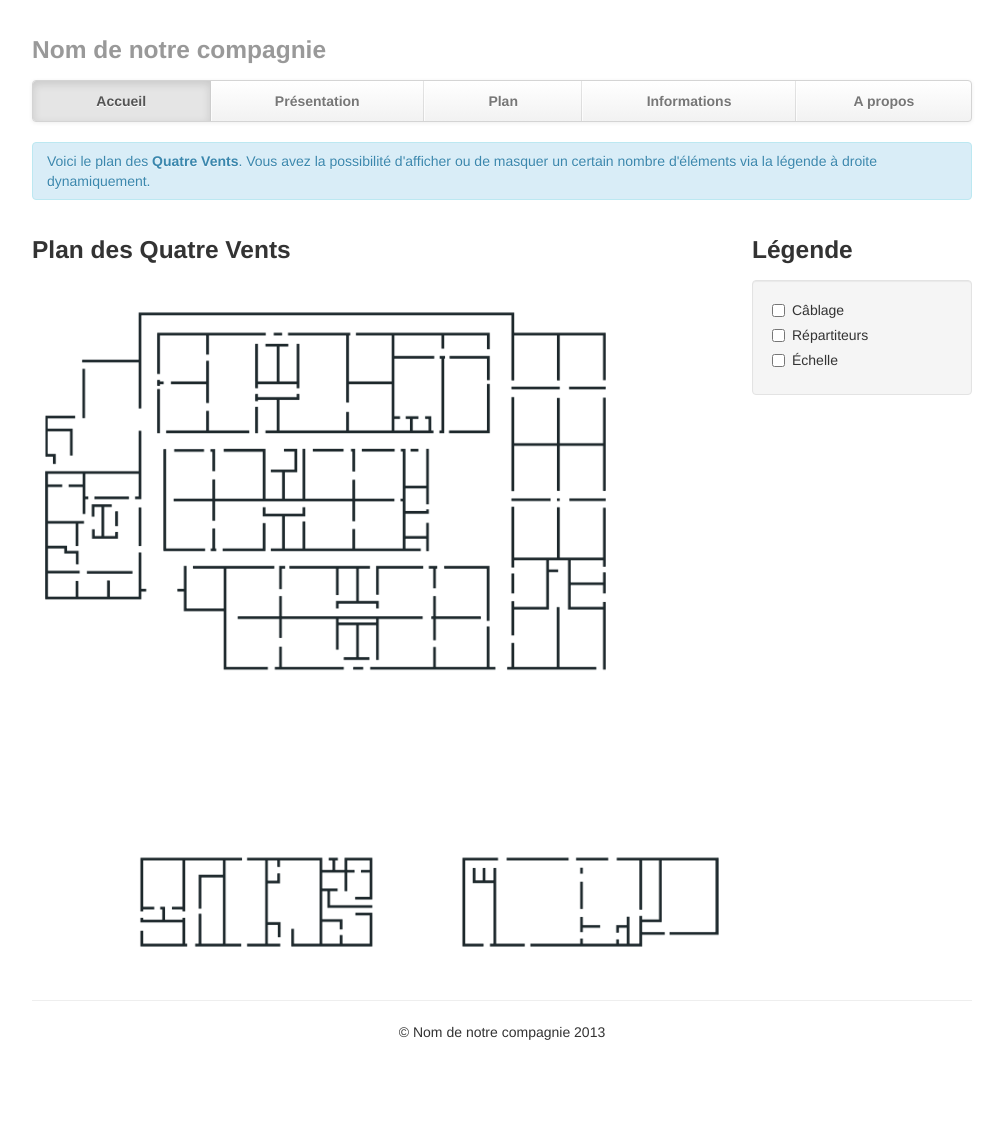
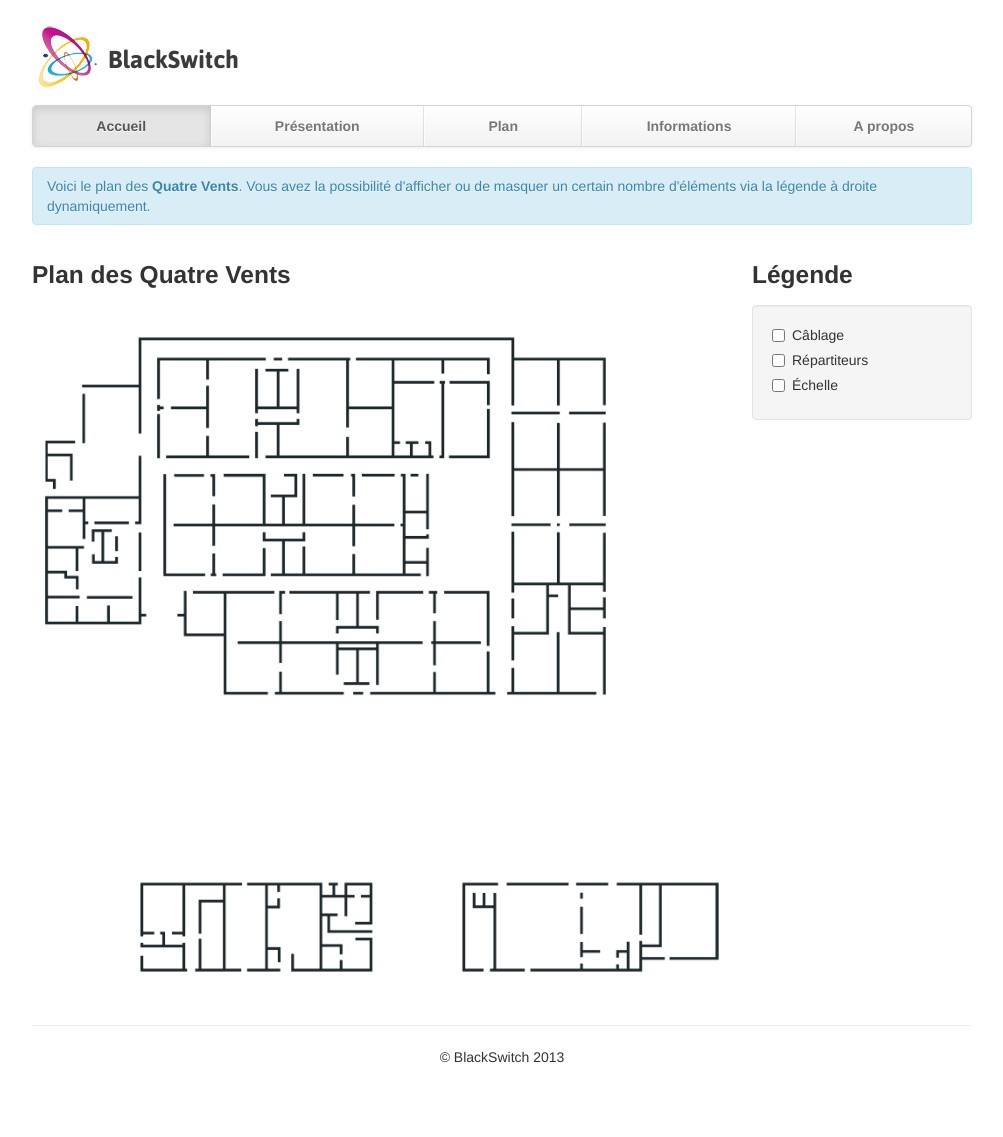
Before and after one commit to aerialls/TCS, a PHP site: template templates/map.html.twig in a window 1280 px wide. Shown: the whole page, without its empty margins (138-1141 px from the left). Before the commit the page ends 1040 px from the top, so only its background shows below. Run offline with PHP 8.4, Linux system fonts and the light colour scheme; the template is opened without the code that fills it, so the values that code supplies are empty; some libraries are stand-ins or nearby versions.

Commit message:
added logo and company name

```diff
--- a/templates/layout.html.twig
+++ b/templates/layout.html.twig
@@ -18,7 +18,10 @@
     <body>
         <div class="container">
             <div class="masthead">
-                <h3 class="muted">Nom de notre compagnie</h3>
+                <div class="logo clearfix">
+                    <img src="/images/logo.png">
+                    <h3 class="muted">BlackSwitch</h3>
+                </div>
                 <div class="navbar">
                     <div class="navbar-inner">
                         <div class="container">
@@ -39,7 +42,7 @@
             </div>
             <hr>
             <footer>
-                <p>&copy; Nom de notre compagnie 2013</p>
+                <p>&copy; BlackSwitch 2013</p>
             </footer>
         </div>
     </body>
--- a/web/css/layout.css
+++ b/web/css/layout.css
@@ -1,3 +1,32 @@
+/* Google fonts */
+@font-face {
+  font-family: "Asap";
+  font-style: normal;
+  font-weight: 400;
+  src: url(../fonts/Asap-Regular.ttf);
+}
+
+@font-face {
+  font-family: "Asap";
+  font-style: normal;
+  font-weight: 700;
+  src: url(../fonts/Asap-Bold.ttf);
+}
+
+@font-face {
+  font-family: "Asap";
+  font-style: italic;
+  font-weight: 400;
+  src: url(../fonts/Asap-Italic.ttf);
+}
+
+@font-face {
+  font-family: "Asap";
+  font-style: italic;
+  font-weight: 700;
+  src: url(../fonts/Asap-BoldItalic.ttf);
+}
+
 body {
   padding-top: 20px;
   padding-bottom: 60px;
@@ -6,6 +35,21 @@ body {
 .container {
   margin: 0 auto;
   max-width: 1000px;
+}
+
+.logo {
+  font-family: "Asap";
+  margin-bottom: 11px;
+}
+
+.logo img {
+  float: left;
+  margin-right: 6px;
+}
+
+.logo h3 {
+  margin-top: 19px;
+  color: #3b3b3b;
 }
 
 /* Navigation bar */
```
Also changed, not shown: web/fonts/Asap-Bold.ttf (added), web/fonts/Asap-BoldItalic.ttf (added), web/fonts/Asap-Italic.ttf (added), web/fonts/Asap-Regular.ttf (added), web/images/logo.png (added).
